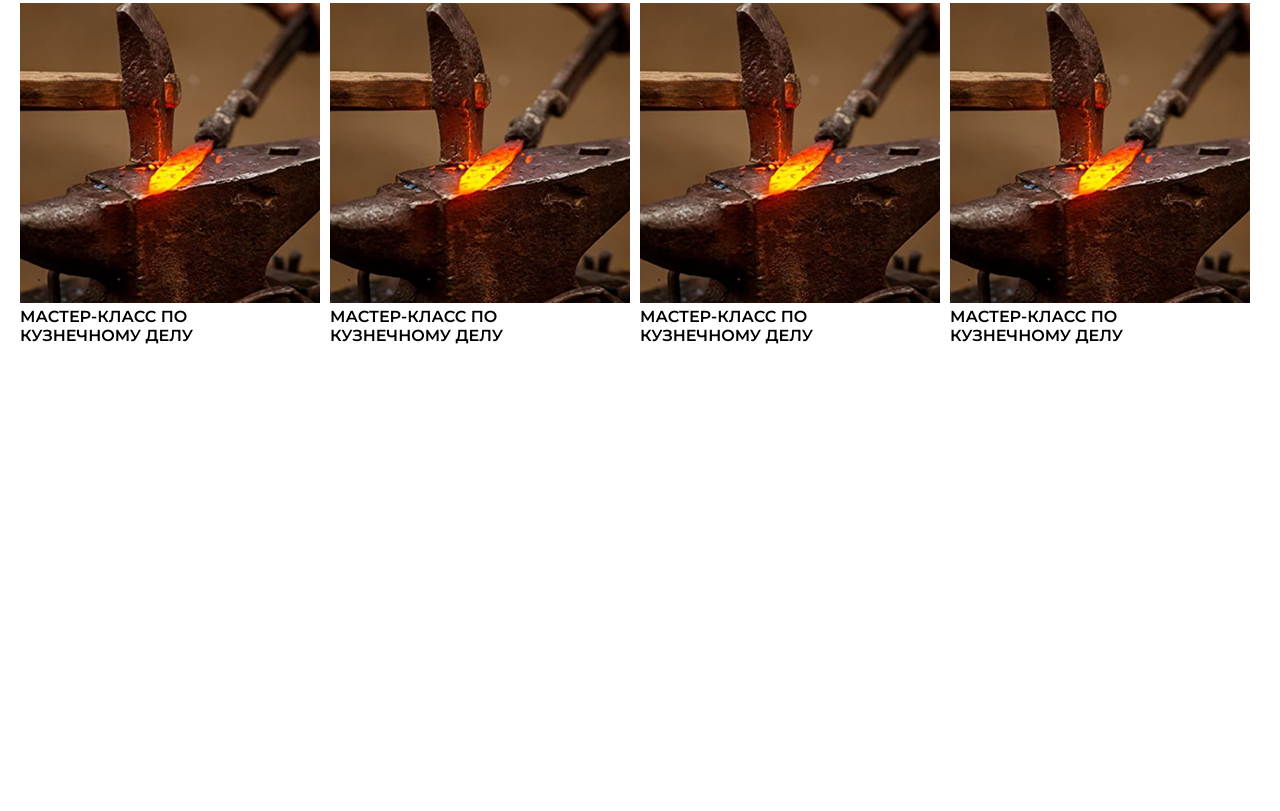
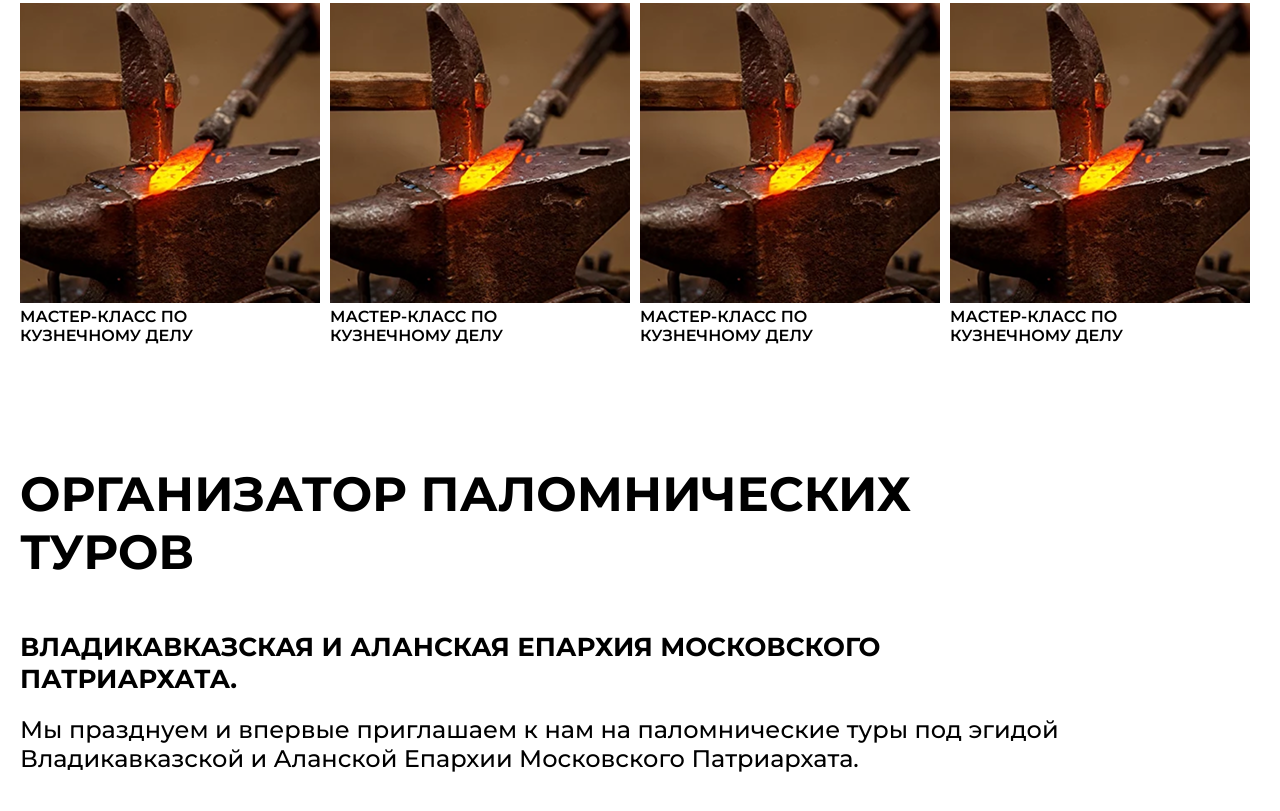
Before and after one commit to andrei89898989/tours, a plain HTML site: page index.html in a window 1280 px wide. Shown: the part 5785-6596 px from the top of the page. Before the commit the page ends 6250 px from the top, so only its background shows below. Drawn offline with Linux system fonts and the light colour scheme.

Commit message:
make organizators.css

```diff
--- a/index.html
+++ b/index.html
@@ -11,6 +11,7 @@
     <link rel="stylesheet" href="./styles/info.css">
     <link rel="stylesheet" href="./styles/tours.css">
     <link rel="stylesheet" href="./styles/other-services.css">
+    <link rel="stylesheet" href="./styles/organizators.css">
 </head>
 <body>
     <header class="header">
@@ -241,6 +242,20 @@
                 </div>
             </section>
         </div>
+        <div class="container">
+            <section class="organizators">
+                <h2 class="organizators__title">
+                    ОРГАНИЗАТОР ПАЛОМНИЧЕСКИХ ТУРОВ
+                </h2>
+                <h3 class="">
+                    ВЛАДИКАВКАЗСКАЯ
+                    И АЛАНСКАЯ ЕПАРХИЯ МОСКОВСКОГО ПАТРИАРХАТА.
+                </h3>
+                <p class="organizators__description">
+                    Мы празднуем и впервые приглашаем к нам на паломнические туры под эгидой Владикавказской и Аланской Епархии Московского Патриархата.
+                </p>
+            </section>
+        </div>
     </main>
 </body>
 </html>
--- /dev/null
+++ b/styles/organizators.css
@@ -0,0 +1,27 @@
+.organizators
+{
+    width: 1050px;
+    margin-bottom: 100px;
+    font-weight: 700;
+    color: #000;
+}
+
+.organizators__title
+{
+    align-items: end;
+    font-size: 48px;
+    margin-bottom: 50px;
+}
+
+.organizators h3
+{
+    font-size: 26px;
+    margin-bottom: 20px;
+
+}
+
+.organizators__description
+{
+    font-weight: 500;
+    font-size: 24px;
+}
--- a/styles/other-services.css
+++ b/styles/other-services.css
@@ -21,7 +21,7 @@
 
 .other-services__box
 {
-    /* object-fit: contain; */
+    width: 300px;
     margin-bottom: 20px;
 }
 
```
